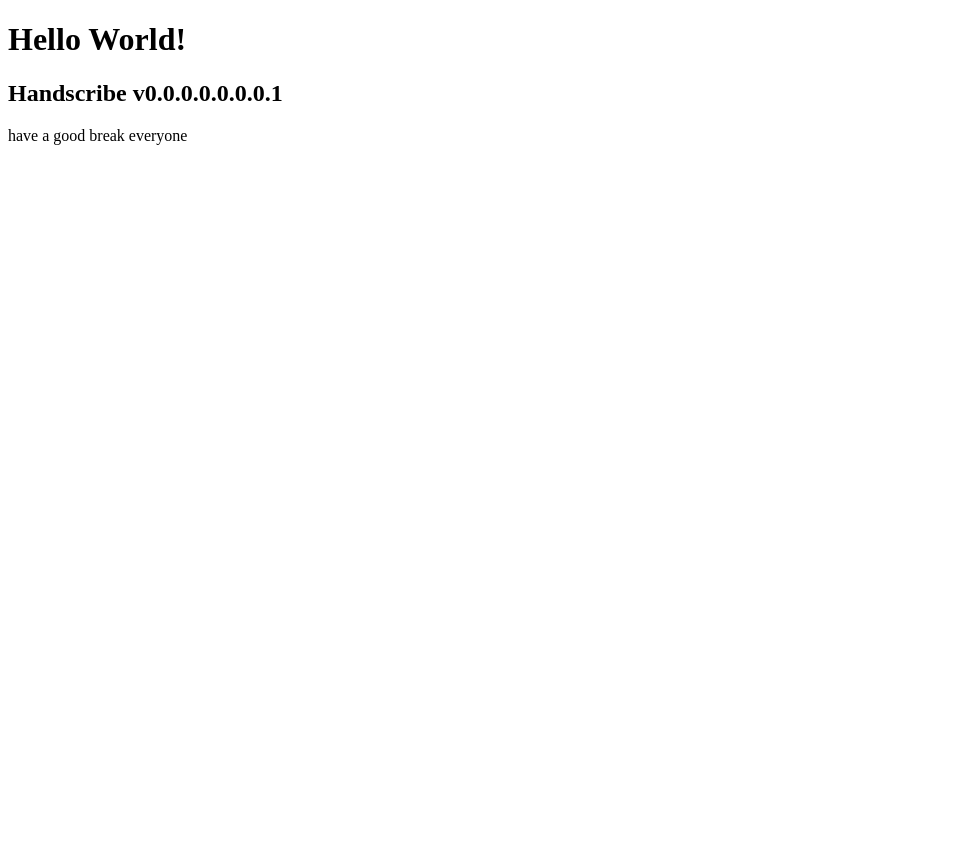
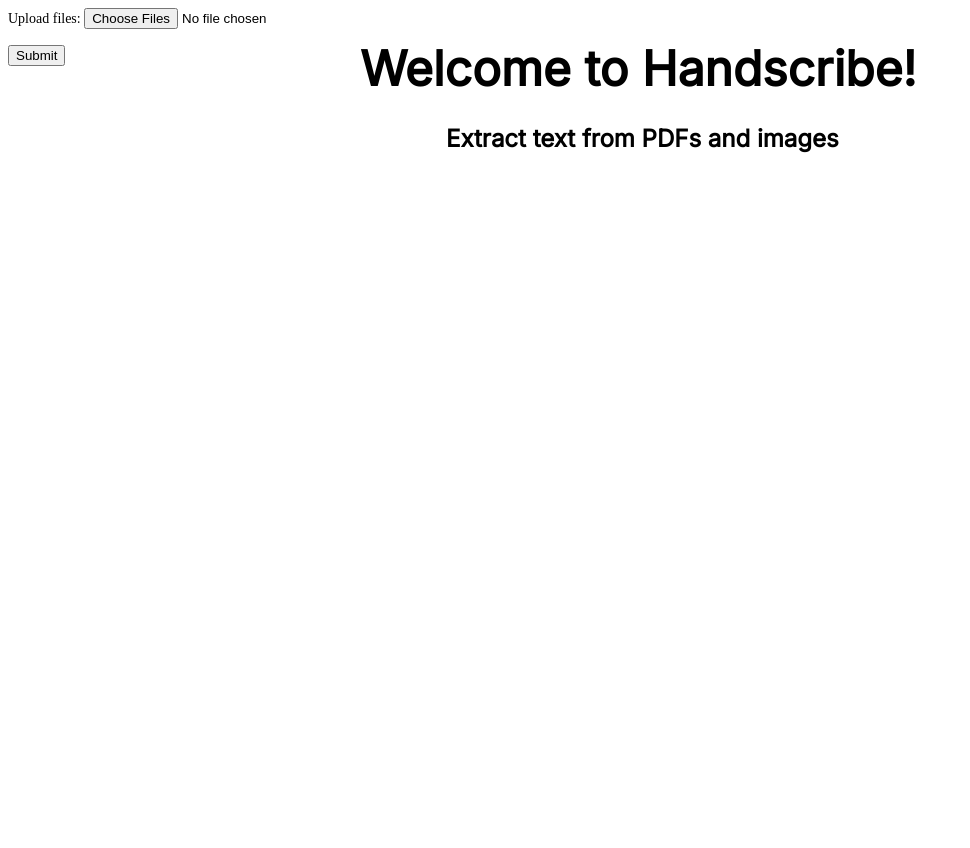
Before and after one commit to software-students-fall2022/containerized-app-exercise-team10, a Flask app: page / in a window 1280 px wide. Shown: the whole page, without its empty margins (0-970 px from the left). Before the commit the page ends 145 px from the top, so only its background shows below. Run offline with Flask 2, Linux system fonts and the light colour scheme.

Commit message:
merge html and yml/files updates

```diff
--- /dev/null
+++ b/web-app/static/css/styles.css
@@ -0,0 +1,57 @@
+* {
+    box-sizing: border-box;
+  }
+
+  body {
+    font-size: 14px;
+  }
+
+  .header {
+    width: 100%;
+    height: 832px;
+    background: rgba(255,255,255,1);
+    opacity: 1;
+    position: relative;
+    top: 0px;
+    left: 0px;
+    overflow: hidden;
+  }
+
+  .v4_11 {
+    width: 84px;
+    color: rgba(0,0,0,1);
+    position: absolute;
+    top: 16px;
+    left: 61px;
+    font-family: Inter;
+    font-weight: Bold;
+    font-size: 24px;
+    opacity: 1;
+    text-align: left;
+  }
+
+  .welcome {
+    width: 576px;
+    color: rgba(0,0,0,1);
+    position: absolute;
+    top: 31px;
+    left: 352px;
+    font-family: Inter;
+    font-weight: Bold;
+    font-size: 48px;
+    opacity: 1;
+    text-align: left;
+  }
+
+  .welcome-sub {
+    width: 404px;
+    color: rgba(0,0,0,1);
+    position: absolute;
+    top: 116px;
+    left: 438px;
+    font-family: Inter;
+    font-weight: Bold;
+    font-size: 24px;
+    opacity: 1;
+    text-align: left;
+  }
--- a/web-app/templates/index.html
+++ b/web-app/templates/index.html
@@ -1,12 +1,32 @@
 <!DOCTYPE html>
 <html lang="en">
-<head>
-    <meta charset="UTF-8">
-    <title>FlaskApp</title>
-</head>
-<body>
-    <h1>Hello World!</h1>
-    <h2>Handscribe v0.0.0.0.0.0.0.1</h2>
-    <p>have a good break everyone</p>
-</body>
+
+    <head>
+        <meta charset="UTF-8">
+        <title>Handscribe</title>
+        <link rel="stylesheet" href="https://fonts.googleapis.com/css?family=Inter&display=swap"/>
+        <link rel="stylesheet" href="../static/css/styles.css"/>
+    </head>
+
+    <body>
+        <header class="header">
+            <span class="welcome">Welcome to Handscribe!</span>
+            <span class="welcome-sub">Extract text from PDFs and images </span>
+            <form action="/" class="upload">
+                <label for="files">Upload files:</label>
+                <input type="file" id="files" name="files" multiple><br><br>
+                <input type="submit">
+            </form>
+        </header>
+
+        <section class="content">
+            {% block container %}
+            {% endblock %}
+        </section>
+
+
+        <footer class="footer">
+
+        </footer>
+    </body>
 </html>
```
